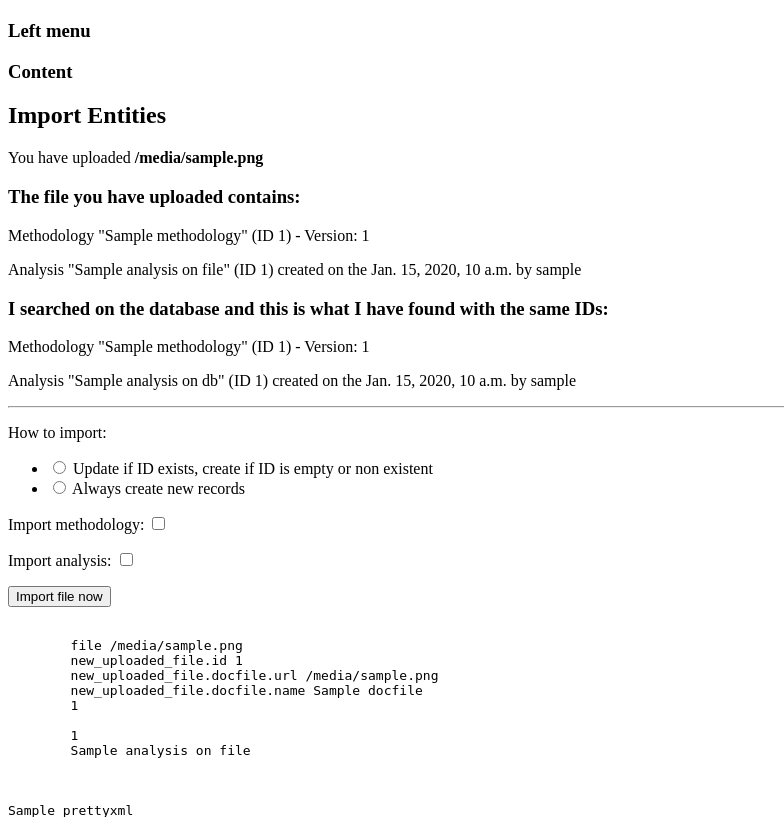
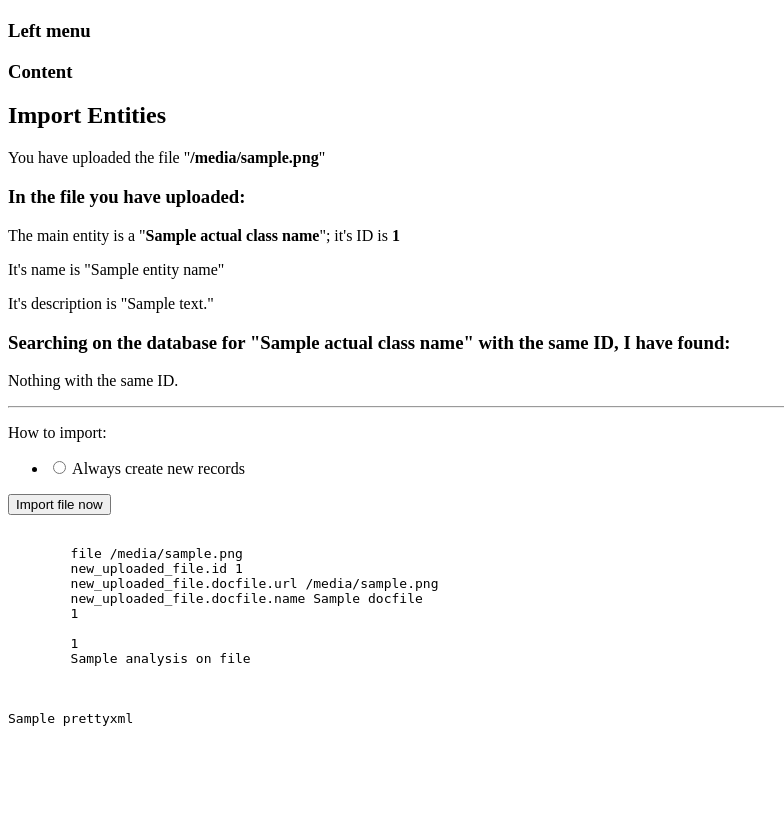
Before and after one commit to davidegalletti/koa-proof-of-concept, a Django app: template kag/entity/templates/entity/import_file.html in a window 1280 px wide. Shown: the part 47-864 px from the top of the page, without its empty margins (0-784 px from the left). After the commit the page ends 773 px from the top, so only its background shows below. Run offline with Django 3.2, Linux system fonts and the light colour scheme; tables that the repository leaves empty hold one stand-in row (values such as "Sample post"); the template is opened without the code that fills it: values that come from a table or form of the project are taken from there, most other values are stand-ins (such as "Sample title", 1, 10 or a date in 2020); parts of the project's set-up code (start-up, migrations or seed data) failed here and were passed over.

Commit message:
Work on the import intermediate page

```diff
--- a/kag/entity/forms.py
+++ b/kag/entity/forms.py
@@ -7,7 +7,10 @@ class UploadFileForm(forms.Form):
 class ImportChoice(forms.Form):
     HOW_TO_IMPORT = [['0','Update if ID exists, create if ID is empty or non existent'],['1','Always create new records']]
     how_to_import = forms.ChoiceField( widget=RadioSelect(), choices=HOW_TO_IMPORT)
-    import_methodology = forms.BooleanField()
-    import_analysis = forms.BooleanField()
     uploaded_file_id = forms.CharField(widget=forms.HiddenInput())
     new_uploaded_file_relpath = forms.CharField(widget=forms.HiddenInput())
+class ImportChoiceNothingOnDB(forms.Form):
+    HOW_TO_IMPORT = [['1','Always create new records']]
+    how_to_import = forms.ChoiceField( widget=RadioSelect(), choices=HOW_TO_IMPORT)
+    uploaded_file_id = forms.CharField(widget=forms.HiddenInput())
+    new_uploaded_file_relpath = forms.CharField(widget=forms.HiddenInput())
--- a/kag/entity/templates/entity/import_file.html
+++ b/kag/entity/templates/entity/import_file.html
@@ -2,13 +2,27 @@
 {% load staticfiles %}
 {% block content %}
     <h2>Import Entities</h2>
-    <p>You have uploaded <strong>{{ file }}</strong></p>
-    <h3>The file you have uploaded contains:</h3>
-        <p>Methodology "{{ analysis_on_file.methodology_version.methodology.name }}" (ID {{ analysis_on_file.methodology_version.id }})  - Version: {{ analysis_on_file.methodology_version.number }}</p>
-        <p>Analysis "{{ analysis_on_file.name }}" (ID {{ analysis_on_file.id }}) created on the {{ analysis_on_file.created }} by {{ analysis_on_file.user_login }}</p>
-    <h3>I searched on the database and this is what I have found with the same IDs:</h3>
-        <p>Methodology "{{ analysis_on_db.methodology_version.methodology.name }}" (ID {{ analysis_on_db.methodology_version.id }}) - Version: {{ analysis_on_db.methodology_version.number }}</p>
-        <p>Analysis "{{ analysis_on_db.name }}" (ID {{ analysis_on_db.id }}) created on the {{ analysis_on_db.created }} by {{ analysis_on_db.user_login }}</p>
+    <p>You have uploaded the file "<strong>{{ file }}</strong>"</p>
+    <h3>In the file you have uploaded:</h3>
+        <p>The main entity is a "<strong>{{ actual_class_name }}</strong>"; it's ID is <strong>{{ entity_id }}</strong></p>
+        {% if entity_name %}
+        <p>It's name is "{{ entity_name }}"</p>
+        {% endif %}
+        {% if entity_description %}
+        <p>It's description is "{{ entity_description }}"</p>
+        {% endif %}
+    <h3>Searching on the database for "<strong>{{ actual_class_name }}</strong>" with the same ID, I have found:</h3>
+        {% if entity_on_db %}
+            <p>An entity with</p>
+            {% if entity_on_db_name %}
+            <p> name "{{ entity_on_db_name }}"</p>
+            {% endif %}
+            {% if entity_on_db_description %}
+            <p> description "{{ entity_on_db_description }}"</p>
+            {% endif %}
+        {% else %}
+        <p>Nothing with the same ID.</p>
+        {% endif %}
     <hr>
     <form action="{% url 'perform_import' %}" method="post">{% csrf_token %}
         {{ import_choice_form.as_p }}
```
Also changed, not shown: kag/entity/views.py (+47 -4 lines).
